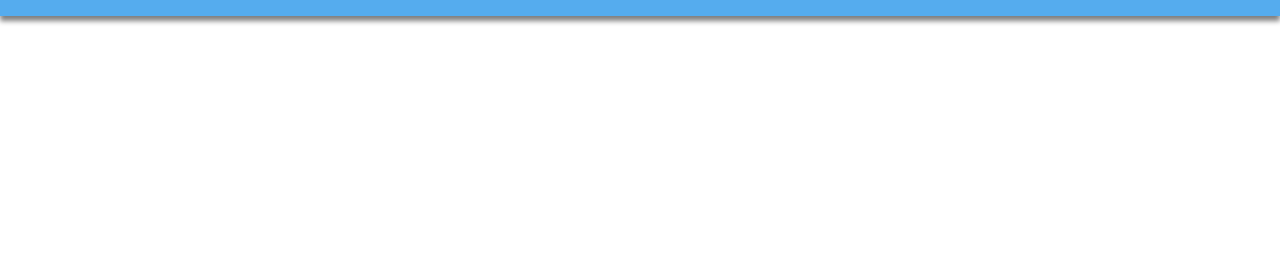
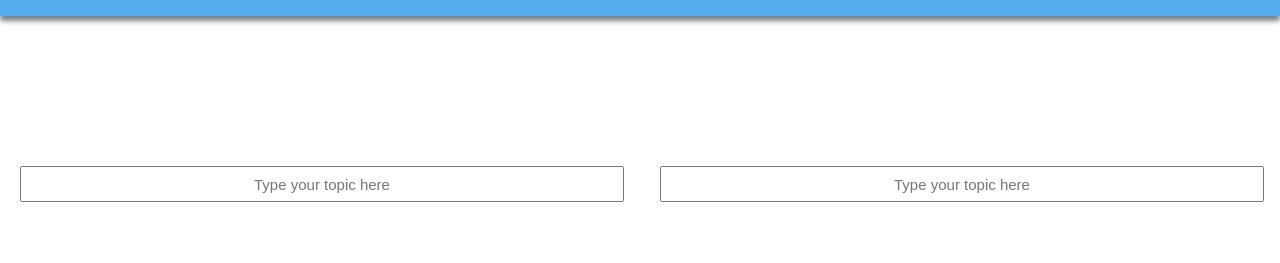
Before and after one commit to jacksonchen/book-hockey, a website: page index.html in a window 1280 px wide. Shown: the part 84-347 px from the top of the page. Drawn offline with nearby package versions, Linux system fonts and the light colour scheme; no server answers.

Commit message:
got rid of some padding

```diff
--- a/public/style.css
+++ b/public/style.css
@@ -24,8 +24,8 @@ div#header > div.subtitle {
 
 /* BODY */
 div#body {
-  padding-top: 100px;
-  min-height: 550px;
+  padding-top: 0px;
+  height: 550px;
 }
 
 div#wrapper {
```
